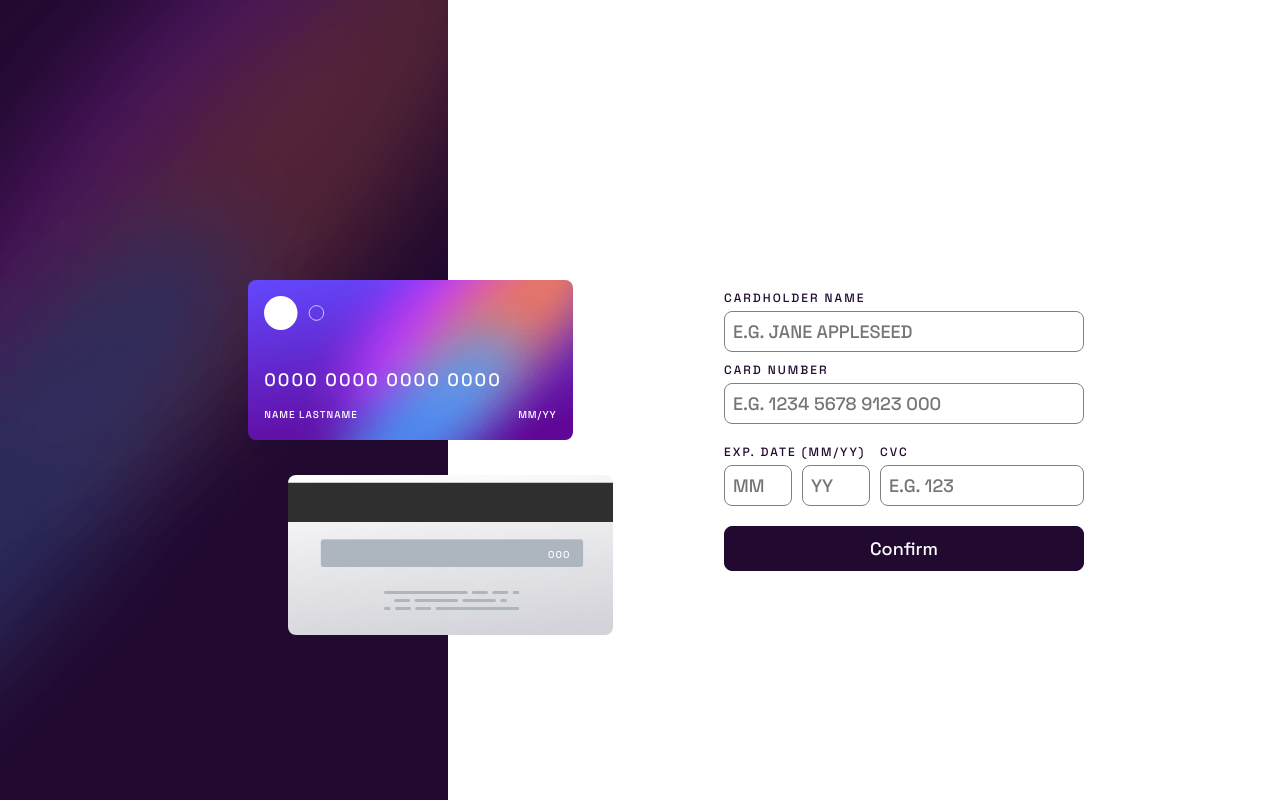
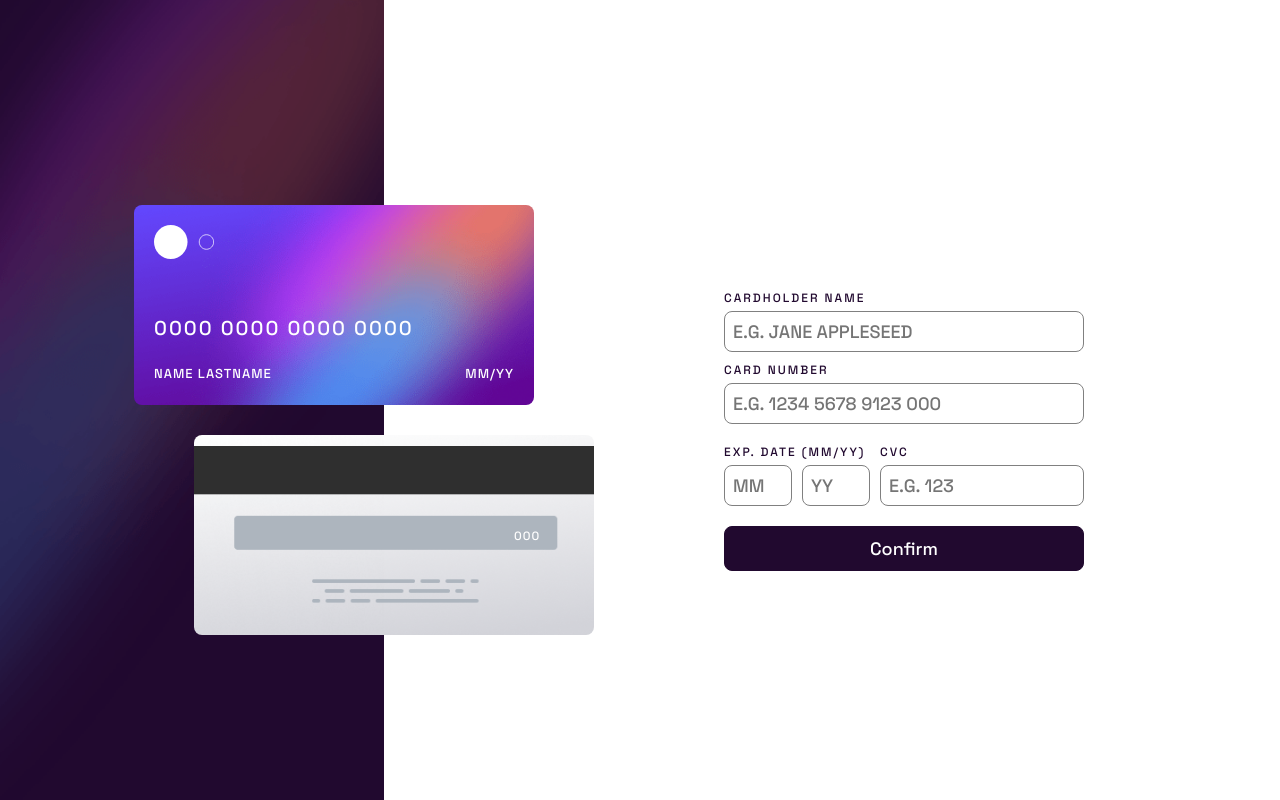
Before and after one commit to yan-batista/interactive-card, a React (Vite) app: page / in a window 1280 px wide. Built offline with nearby package versions, Linux system fonts and the light colour scheme.

Commit message:
increase more size of the card

```diff
--- a/src/Components/Card/styles.ts
+++ b/src/Components/Card/styles.ts
@@ -21,8 +21,12 @@ const Card = styled.div<{ imageSrc: string }>`
   }
 
   @media ${devices.desktop} {
-    width: 325px;
-    height: 160px;
+    width: 400px;
+    height: 200px;
+
+    & span {
+      font-size: 13px;
+    }
   }
 `;
 
@@ -34,8 +38,8 @@ export const CardWrapper = styled.div`
   max-height: 10px;
 
   @media ${devices.desktop} {
-    top: 50%;
-    left: -200px;
+    top: 45%;
+    left: -250px;
   }
 `;
 
@@ -68,7 +72,15 @@ export const CardFront = styled(Card)`
   }
 
   @media ${devices.desktop} {
-    top: -120px;
+    top: -155px;
+
+    & .card-number {
+      font-size: 20px;
+    }
+
+    & > .bottom-info {
+      top: 80%;
+    }
   }
 `;
 
@@ -86,10 +98,11 @@ export const CardBack = styled(Card)`
 
   @media ${devices.desktop} {
     top: 75px;
-    left: 40px;
+    left: 60px;
 
     & > .cvc {
-      top: 73px;
+      top: 93px;
+      font-size: 12px;
     }
   }
 `;
--- a/src/Components/Form/index.tsx
+++ b/src/Components/Form/index.tsx
@@ -225,7 +225,7 @@ const Form: React.FC<Props> = ({ formData, handleCardInfoChange, resetFormState
       </FormContainer>
 
       <CompleteContainer completeForm={validation}>
-        <img src={iconComplete} />
+        <img src={iconComplete} alt="circle with a check mark for the completed form" />
         <h1>THANK YOU!</h1>
         <h4>We've added your card details</h4>
         <button className="btn" onClick={resetForm}>
--- a/src/Components/Form/styles.ts
+++ b/src/Components/Form/styles.ts
@@ -9,7 +9,7 @@ export const Center = styled.div`
   justify-content: center;
 
   @media ${devices.desktop} {
-    margin-left: 20%;
+    margin-left: 25%;
     width: 400px;
   }
 `;
--- a/src/Components/ManageBackgrounds/styles.ts
+++ b/src/Components/ManageBackgrounds/styles.ts
@@ -9,7 +9,7 @@ const Background = styled.img.attrs((props) => ({
 
   @media ${devices.desktop} {
     height: 100vh;
-    width: 35%;
+    width: 30%;
   }
 `;
 
```
